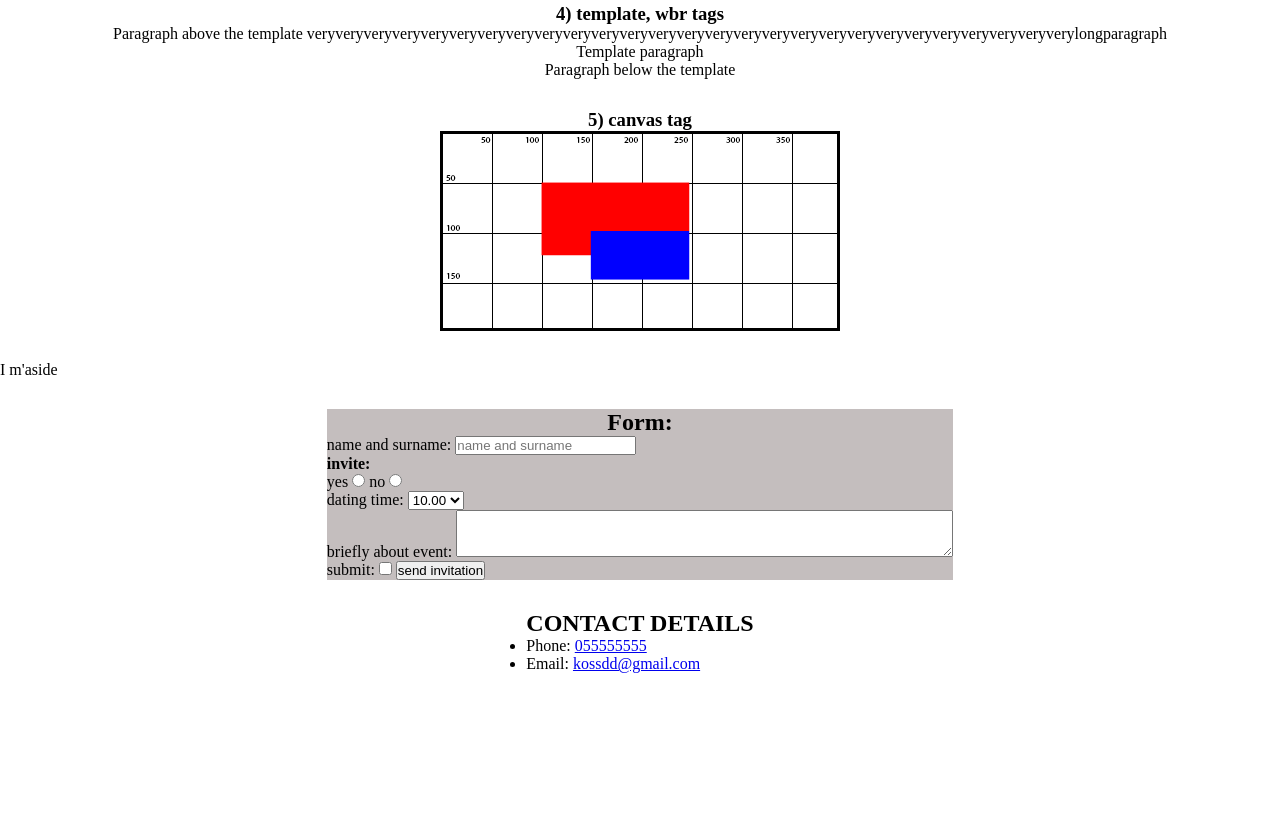
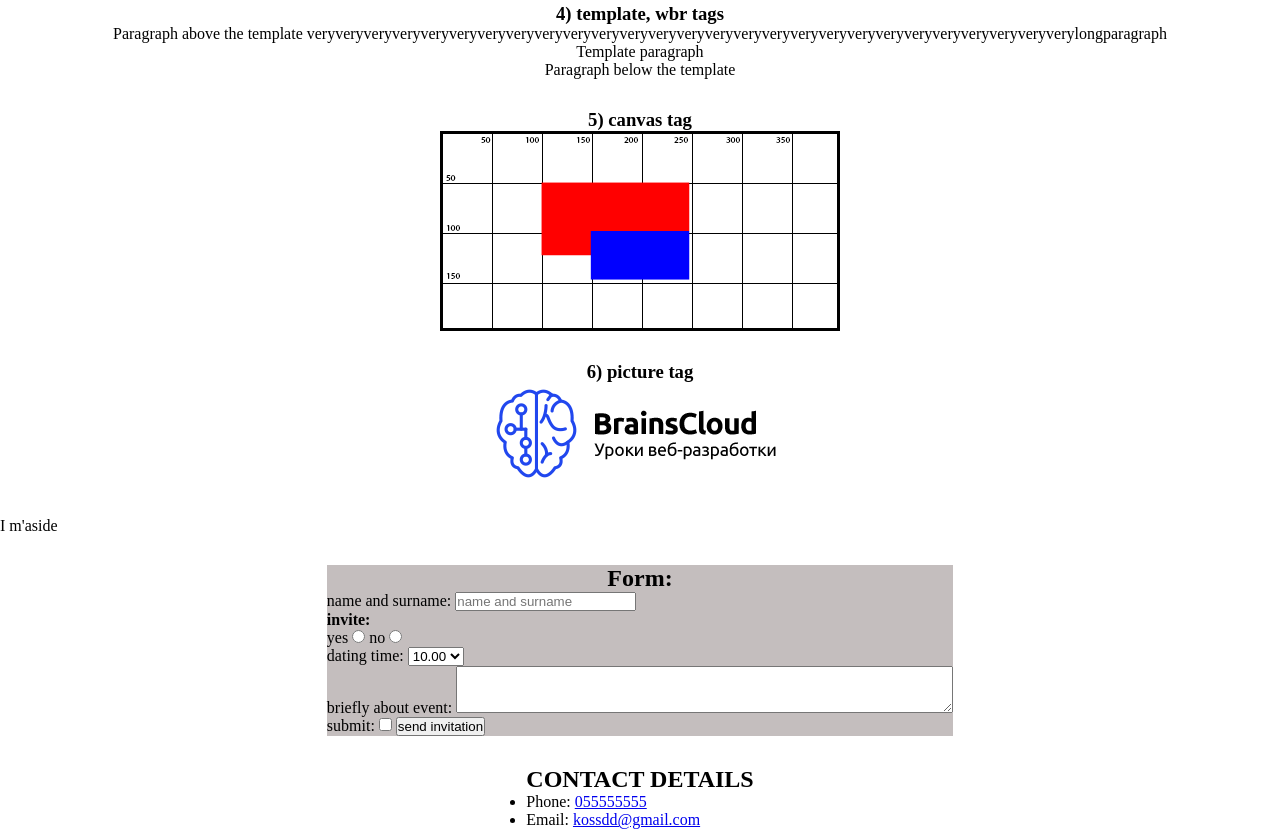
Before and after one commit to KostiaSnihyr/FE14, a plain HTML site: page html/task-3/index.html in a window 1280 px wide. Shown: the part 865-1694 px from the top of the page. Before the commit the page ends 1538 px from the top, so only its background shows below. Drawn offline with Linux system fonts and the light colour scheme.

Commit message:
add picture tag

```diff
--- a/html/task-3/index.html
+++ b/html/task-3/index.html
@@ -109,6 +109,17 @@
                                 <canvas width="400" height="200" id="c1"></canvas>
                             </section>
                         </li>
+                        <li>
+                            <section class="template-section">
+                                <h3>
+                                    6) picture tag
+                                </h3>
+                                <picture>
+                                    <source srcset="images/logo-mobile@1x.png 1x, images/logo-mobile@2x.png 2x" media="(max-width: 800px)">
+                                    <img src="images/logo-desktop@1x.png" srcset="images/logo-desktop@2x.png 2x" alt="">
+                                </picture>
+                            </section>
+                        </li>
                     </ul>
 
                 </article>
--- a/html/task-3/style.css
+++ b/html/task-3/style.css
@@ -27,7 +27,7 @@ header {
     margin-bottom: 30px;
 }
 
-.photo__img, video, audio, canvas {
+.photo__img, video, audio, canvas, picture {
     display: block;
     margin: 0 auto;
     width: 300px;
```
Also changed, not shown: html/task-3/images/logo-desktop@1x.png (added), html/task-3/images/logo-desktop@2x.png (added), html/task-3/images/logo-mobile@1x.png (added), html/task-3/images/logo-mobile@2x.png (added).
